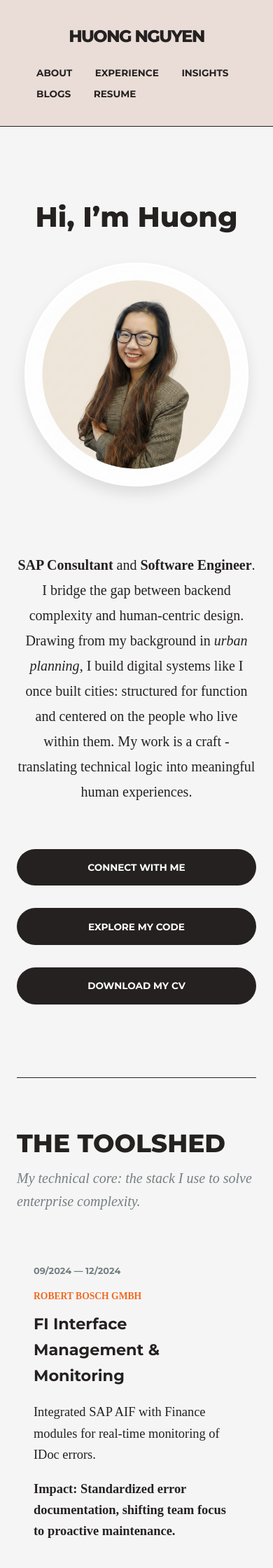
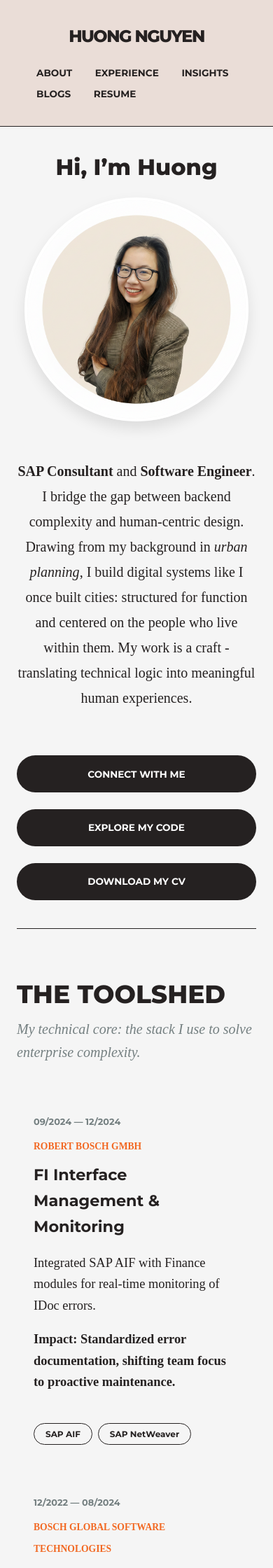
Before and after one commit to huongntn/portfolio-website, a Jekyll site: the page built from index.html, in a window 390 px wide. Shown: the top 2240 px of the page at 70% size. Built offline with Jekyll 4.4.1, drawn with Linux system fonts in a browser that asks for light colours; some web fonts are replaced.

Commit message:
Update style.css

```diff
--- a/assets/css/style.css
+++ b/assets/css/style.css
@@ -71,11 +71,13 @@ footer { background-color: var(--text-main); color: var(--white); padding: 4rem
 
 /* Responsive Adjustments */
 @media (max-width: 768px) {
-  .hero-wrapper { flex-direction: column; text-align: center; }
+  .hero-container { padding: 2rem 0; }
+  .hero-title { font-size: 2rem !important; margin-bottom: 1rem !important; }
+  .hero-wrapper { flex-direction: column; text-align: center; gap: 1.5rem !important; margin-bottom: 1.5rem !important;}
   .hero-text { text-align: center; }
-  .hero-buttons { flex-direction: column; align-items: center; }
+  .hero-text p { margin-bottom: 1rem !important; }
+  .hero-buttons { flex-direction: column; align-items: center; margin-top: 1rem !important; gap: 0.5rem !important; }
   .hero-profile { order: -1 !important; }
-  h1 { font-size: 2.5rem !important; }
   .btn-dark { width: 100%; margin: 0.5rem 0 !important; }
   .nav-wrapper { flex-direction: column; gap: 1rem; }
   footer .container > div { flex-direction: column !important; text-align: center; gap: 1.5rem; }
```
